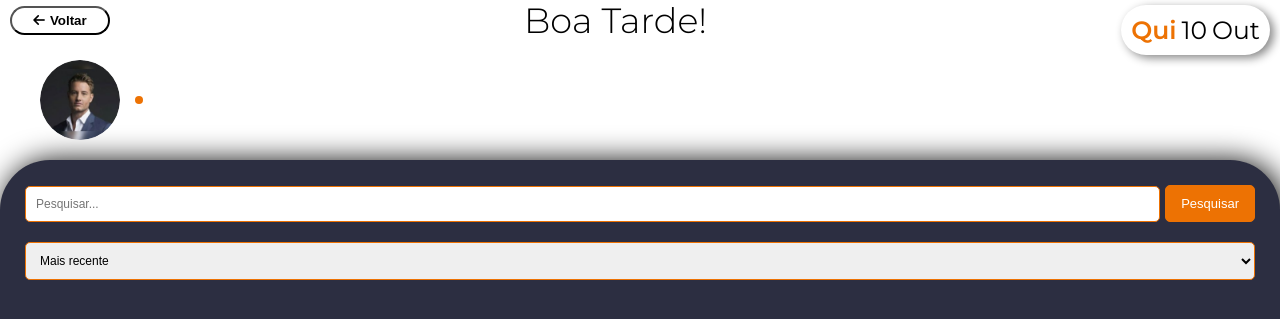
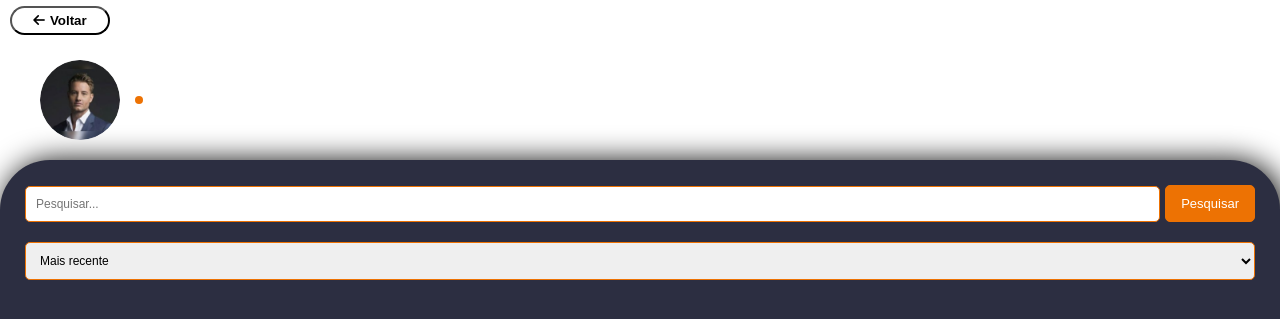
Before and after one commit to anafranciscatto/EASY-REQUEST, a Flask app: template templates/RF004-ADMrecbSolic.html in a window 1280 px wide. Shown: the top 319 px of the page. Run offline with Flask 3, Linux system fonts and the light colour scheme; the template is opened without the code that fills it, so the values that code supplies are empty; some libraries are stand-ins or nearby versions.

Commit message:
Tirando a Saudação e a data da tela RF004

```diff
--- a/templates/RF004-ADMrecbSolic.html
+++ b/templates/RF004-ADMrecbSolic.html
@@ -21,18 +21,6 @@
             <div class="header__button">
                 <button class="header_btn-voltar" href=''><i class="fa-solid fa-arrow-left"></i>Voltar</button>
             </div>
-            <div class="horas">
-                <h2 class="saudacao" id="saudacao"></h2>
-            </div>
-            <div class="header__date">
-                <!-- Dia da semana -->
-                <p class="header__day-of-week" aria-label="Dia da semana" id="dia-semana">Qui</p>
-                <!-- Dia do mês -->
-                <p class="header__day" aria-label="Dia do mês" id="dia">10</p>
-                <!-- Mês -->
-                <p class="header__month" aria-label="Mês" id="mes">Set</p>
-            </div>
-
         </div>
         <!-- Informações do usuário logado -->
         <section class="header__user-info">
```
